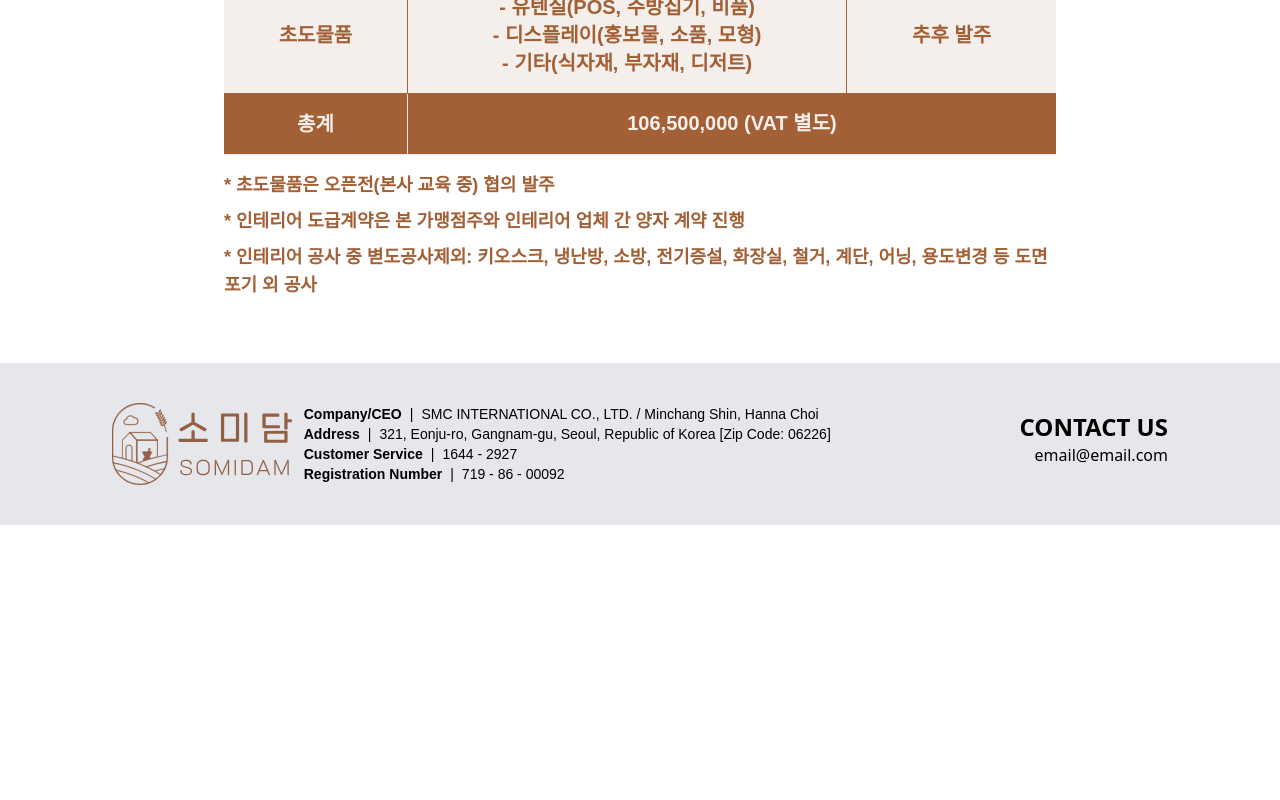
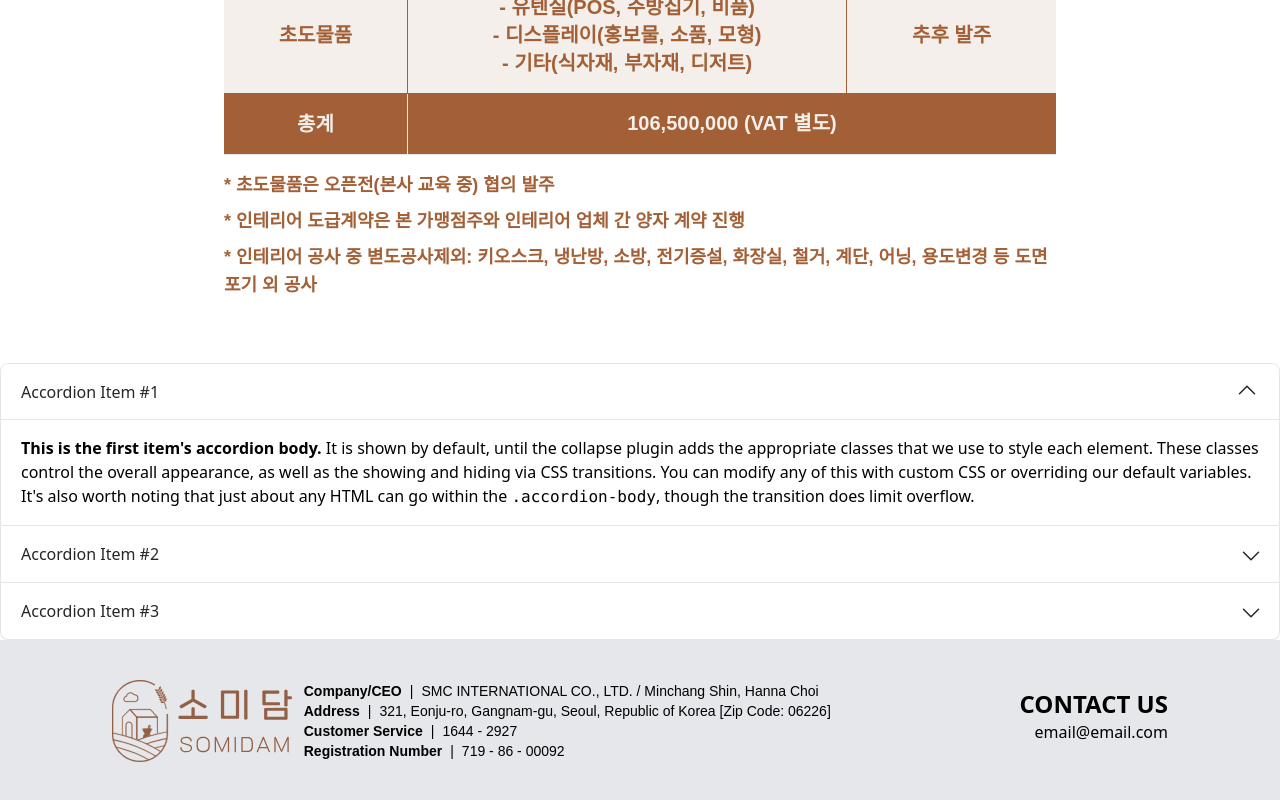
Before and after one commit to OCO-Labs/somidam-nuxt, a Nuxt app: page /start in a window 1280 px wide. Shown: the part 2815-3615 px from the top of the page. Before the commit the page ends 3340 px from the top, so only its background shows below. Built offline with nearby package versions, Linux system fonts and the light colour scheme; a web font is replaced by a local one.

Commit message:
fix: seo4

```diff
--- a/nuxt.config.ts
+++ b/nuxt.config.ts
@@ -15,16 +15,8 @@ export default defineNuxtConfig({
   },
   app: {
     head: {
-      htmlAttrs: {
-        lang: 'ko'
-      },
       charset: 'utf-8',
-      viewport: 'width=device-width, initial-scale=1',
-      title: '소미담',
-      meta: [
-        // <meta name="description" content="My amazing site">
-        { name: 'description', content: '재료 본연의 맛과 정성을 담아 만든 떡' }
-      ]
+      viewport: 'width=device-width, initial-scale=1'
     }
   }
 })
--- a/pages/index.vue
+++ b/pages/index.vue
@@ -9,5 +9,12 @@ export default {
 </script>
 
 <template>
+  <Head>
+    <Title>소미담</Title>
+    <Meta
+      name="description"
+      content="본디'소' 쌀'미' 담을'담' 재료 본연의 맛과 향을 담아 항상 좋은 재료와 정성으로 건강하고 맛있는 떡을 만들겠습니다."
+    />
+  </Head>
   <FirstBanner />
 </template>
--- a/pages/join.vue
+++ b/pages/join.vue
@@ -14,7 +14,7 @@ export default {
     <Title>가맹문의</Title>
     <Meta
       name="description"
-      content="가맹문의"
+      content="창업 성공을 위한 든든한 파트너가 되도록 노력하겠습니다. 가맹점 관련하여 궁금한 점은 언제든 문의주시기 바랍니다."
     />
   </Head>
   <NavBar />
--- a/pages/menu.vue
+++ b/pages/menu.vue
@@ -14,7 +14,7 @@ export default ({
     <Title>메뉴</Title>
     <Meta
       name="description"
-      content="메뉴"
+      content="찾으시는 메뉴를 클릭해서 확인해보세요"
     />
   </Head>
   <NavBar />
--- a/pages/start.vue
+++ b/pages/start.vue
@@ -320,4 +320,174 @@ export default {
       * 인테리어 공사 중 볃도공사제외: 키오스크, 냉난방, 소방, 전기증설, 화장실, 철거, 계단, 어닝, 용도변경 등 도면 포기 외 공사
     </div>
   </div>
+  <div id="accordionExample">
+    <div
+      class="rounded-t-lg border border-neutral-200 bg-white dark:border-neutral-600 dark:bg-neutral-800"
+    >
+      <h2
+        id="headingOne"
+        class="mb-0"
+      >
+        <button
+          class="group relative flex w-full items-center rounded-t-[15px] border-0 bg-white py-4 px-5 text-left text-base text-neutral-800 transition [overflow-anchor:none] hover:z-[2] focus:z-[3] focus:outline-none dark:bg-neutral-800 dark:text-white [&:not([data-te-collapse-collapsed])]:bg-white [&:not([data-te-collapse-collapsed])]:text-primary [&:not([data-te-collapse-collapsed])]:[box-shadow:inset_0_-1px_0_rgba(229,231,235)] dark:[&:not([data-te-collapse-collapsed])]:bg-neutral-800 dark:[&:not([data-te-collapse-collapsed])]:text-primary-400 dark:[&:not([data-te-collapse-collapsed])]:[box-shadow:inset_0_-1px_0_rgba(75,85,99)]"
+          type="button"
+          data-te-collapse-init
+          data-te-target="#collapseOne"
+          aria-expanded="true"
+          aria-controls="collapseOne"
+        >
+          Accordion Item #1
+          <span
+            class="ml-auto h-5 w-5 shrink-0 rotate-[-180deg] fill-[#336dec] transition-transform duration-200 ease-in-out group-[[data-te-collapse-collapsed]]:rotate-0 group-[[data-te-collapse-collapsed]]:fill-[#212529] motion-reduce:transition-none dark:fill-blue-300 dark:group-[[data-te-collapse-collapsed]]:fill-white"
+          >
+            <svg
+              xmlns="http://www.w3.org/2000/svg"
+              fill="none"
+              viewBox="0 0 24 24"
+              stroke-width="1.5"
+              stroke="currentColor"
+              class="h-6 w-6"
+            >
+              <path
+                stroke-linecap="round"
+                stroke-linejoin="round"
+                d="M19.5 8.25l-7.5 7.5-7.5-7.5"
+              />
+            </svg>
+          </span>
+        </button>
+      </h2>
+      <div
+        id="collapseOne"
+        class="!visible"
+        data-te-collapse-item
+        data-te-collapse-show
+        aria-labelledby="headingOne"
+        data-te-parent="#accordionExample"
+      >
+        <div class="py-4 px-5">
+          <strong>This is the first item's accordion body.</strong> It is
+          shown by default, until the collapse plugin adds the appropriate
+          classes that we use to style each element. These classes control
+          the overall appearance, as well as the showing and hiding via CSS
+          transitions. You can modify any of this with custom CSS or
+          overriding our default variables. It's also worth noting that just
+          about any HTML can go within the <code>.accordion-body</code>,
+          though the transition does limit overflow.
+        </div>
+      </div>
+    </div>
+    <div
+      class="border border-t-0 border-neutral-200 bg-white dark:border-neutral-600 dark:bg-neutral-800"
+    >
+      <h2
+        id="headingTwo"
+        class="mb-0"
+      >
+        <button
+          class="group relative flex w-full items-center rounded-none border-0 bg-white py-4 px-5 text-left text-base text-neutral-800 transition [overflow-anchor:none] hover:z-[2] focus:z-[3] focus:outline-none dark:bg-neutral-800 dark:text-white [&:not([data-te-collapse-collapsed])]:bg-white [&:not([data-te-collapse-collapsed])]:text-primary [&:not([data-te-collapse-collapsed])]:[box-shadow:inset_0_-1px_0_rgba(229,231,235)] dark:[&:not([data-te-collapse-collapsed])]:bg-neutral-800 dark:[&:not([data-te-collapse-collapsed])]:text-primary-400 dark:[&:not([data-te-collapse-collapsed])]:[box-shadow:inset_0_-1px_0_rgba(75,85,99)]"
+          type="button"
+          data-te-collapse-init
+          data-te-collapse-collapsed
+          data-te-target="#collapseTwo"
+          aria-expanded="false"
+          aria-controls="collapseTwo"
+        >
+          Accordion Item #2
+          <span
+            class="ml-auto -mr-1 h-5 w-5 shrink-0 rotate-[-180deg] fill-[#336dec] transition-transform duration-200 ease-in-out group-[[data-te-collapse-collapsed]]:mr-0 group-[[data-te-collapse-collapsed]]:rotate-0 group-[[data-te-collapse-collapsed]]:fill-[#212529] motion-reduce:transition-none dark:fill-blue-300 dark:group-[[data-te-collapse-collapsed]]:fill-white"
+          >
+            <svg
+              xmlns="http://www.w3.org/2000/svg"
+              fill="none"
+              viewBox="0 0 24 24"
+              stroke-width="1.5"
+              stroke="currentColor"
+              class="h-6 w-6"
+            >
+              <path
+                stroke-linecap="round"
+                stroke-linejoin="round"
+                d="M19.5 8.25l-7.5 7.5-7.5-7.5"
+              />
+            </svg>
+          </span>
+        </button>
+      </h2>
+      <div
+        id="collapseTwo"
+        class="!visible hidden"
+        data-te-collapse-item
+        aria-labelledby="headingTwo"
+        data-te-parent="#accordionExample"
+      >
+        <div class="py-4 px-5">
+          <strong>This is the second item's accordion body.</strong> It is
+          hidden by default, until the collapse plugin adds the appropriate
+          classes that we use to style each element. These classes control
+          the overall appearance, as well as the showing and hiding via CSS
+          transitions. You can modify any of this with custom CSS or
+          overriding our default variables. It's also worth noting that just
+          about any HTML can go within the <code>.accordion-body</code>,
+          though the transition does limit overflow.
+        </div>
+      </div>
+    </div>
+    <div
+      class="rounded-b-lg border border-t-0 border-neutral-200 bg-white dark:border-neutral-600 dark:bg-neutral-800"
+    >
+      <h2
+        id="headingThree"
+        class="accordion-header mb-0"
+      >
+        <button
+          class="group relative flex w-full items-center border-0 bg-white py-4 px-5 text-left text-base text-neutral-800 transition [overflow-anchor:none] hover:z-[2] focus:z-[3] focus:outline-none dark:bg-neutral-800 dark:text-white [&:not([data-te-collapse-collapsed])]:bg-white [&:not([data-te-collapse-collapsed])]:text-primary [&:not([data-te-collapse-collapsed])]:[box-shadow:inset_0_-1px_0_rgba(229,231,235)] dark:[&:not([data-te-collapse-collapsed])]:bg-neutral-800 dark:[&:not([data-te-collapse-collapsed])]:text-primary-400 dark:[&:not([data-te-collapse-collapsed])]:[box-shadow:inset_0_-1px_0_rgba(75,85,99)] [&[data-te-collapse-collapsed]]:rounded-b-[15px] [&[data-te-collapse-collapsed]]:transition-none"
+          type="button"
+          data-te-collapse-init
+          data-te-collapse-collapsed
+          data-te-target="#collapseThree"
+          aria-expanded="false"
+          aria-controls="collapseThree"
+        >
+          Accordion Item #3
+          <span
+            class="ml-auto -mr-1 h-5 w-5 shrink-0 rotate-[-180deg] fill-[#336dec] transition-transform duration-200 ease-in-out group-[[data-te-collapse-collapsed]]:mr-0 group-[[data-te-collapse-collapsed]]:rotate-0 group-[[data-te-collapse-collapsed]]:fill-[#212529] motion-reduce:transition-none dark:fill-blue-300 dark:group-[[data-te-collapse-collapsed]]:fill-white"
+          >
+            <svg
+              xmlns="http://www.w3.org/2000/svg"
+              fill="none"
+              viewBox="0 0 24 24"
+              stroke-width="1.5"
+              stroke="currentColor"
+              class="h-6 w-6"
+            >
+              <path
+                stroke-linecap="round"
+                stroke-linejoin="round"
+                d="M19.5 8.25l-7.5 7.5-7.5-7.5"
+              />
+            </svg>
+          </span>
+        </button>
+      </h2>
+      <div
+        id="collapseThree"
+        class="!visible hidden"
+        data-te-collapse-item
+        aria-labelledby="headingThree"
+        data-te-parent="#accordionExample"
+      >
+        <div class="py-4 px-5">
+          <strong>This is the third item's accordion body.</strong> It is
+          hidden by default, until the collapse plugin adds the appropriate
+          classes that we use to style each element. These classes control
+          the overall appearance, as well as the showing and hiding via CSS
+          transitions. You can modify any of this with custom CSS or
+          overriding our default variables. It's also worth noting that just
+          about any HTML can go within the <code>.accordion-body</code>,
+          though the transition does limit overflow.
+        </div>
+      </div>
+    </div>
+  </div>
 </template>
```
